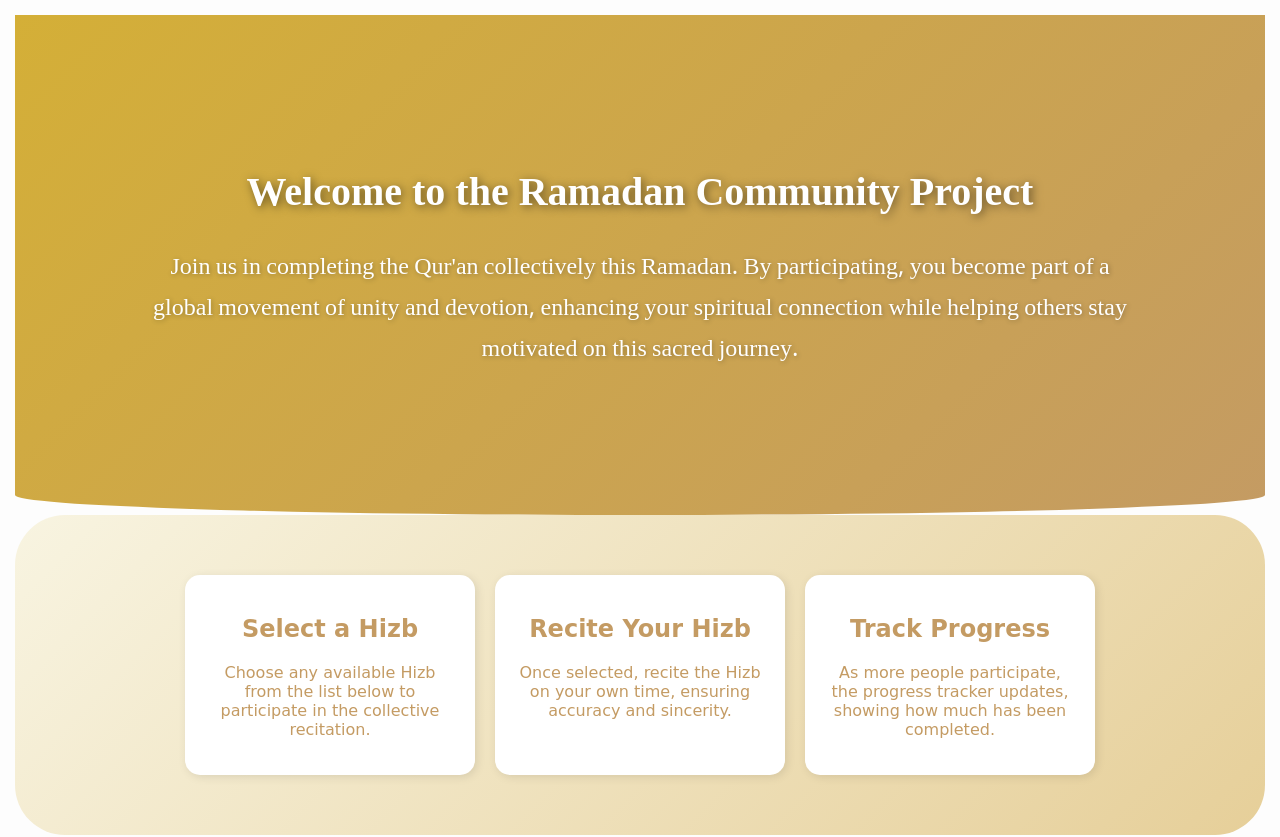
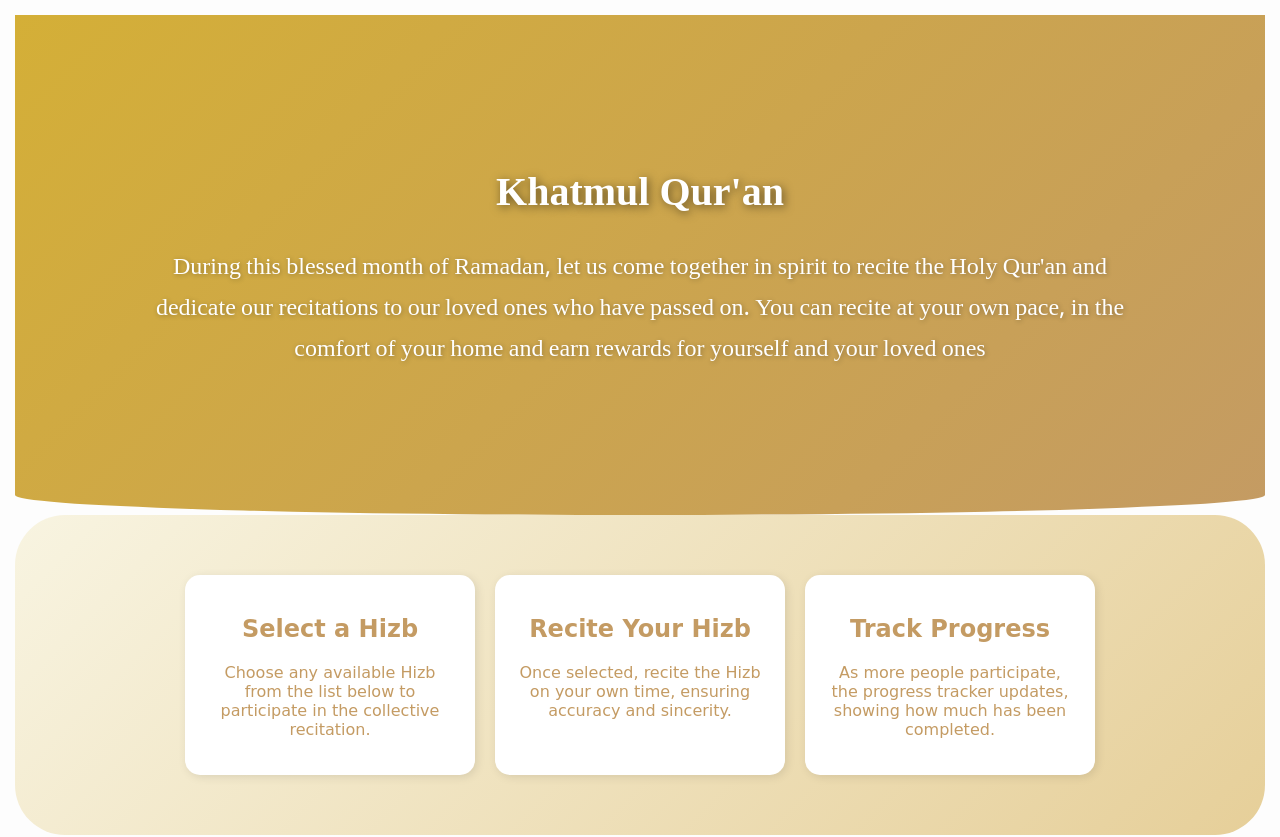
Before and after one commit to EbraheemDev/ramadan-community-project, a plain HTML site: page index.html in a window 1280 px wide. Shown: the top 837 px of the page. Drawn offline with Linux system fonts and the light colour scheme; no server answers.

Commit message:
Update index.html

```diff
--- a/index.html
+++ b/index.html
@@ -91,8 +91,8 @@
     <!-- Hero Section -->
     <section id="hero">
         <div class="hero-content">
-            <h1 class="fade-in">Welcome to the Ramadan Community Project</h1>
-            <p class="fade-in">Join us in completing the Qur'an collectively this Ramadan. By participating, you become part of a global movement of unity and devotion, enhancing your spiritual connection while helping others stay motivated on this sacred journey.</p>
+            <h1 class="fade-in">Khatmul Qur'an</h1>
+            <p class="fade-in">During this blessed month of Ramadan, let us come together in spirit to recite the Holy Qur'an and dedicate our recitations to our loved ones who have passed on. You can recite at your own pace, in the comfort of your home and earn rewards for yourself and your loved ones</p>
         </div>
     </section>
 
```
